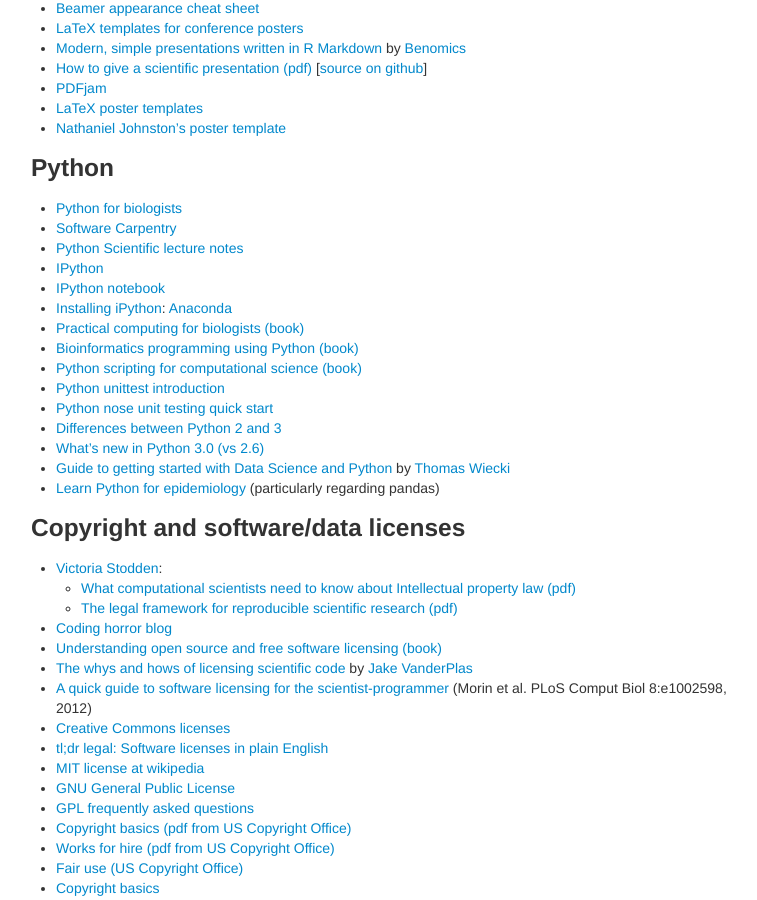
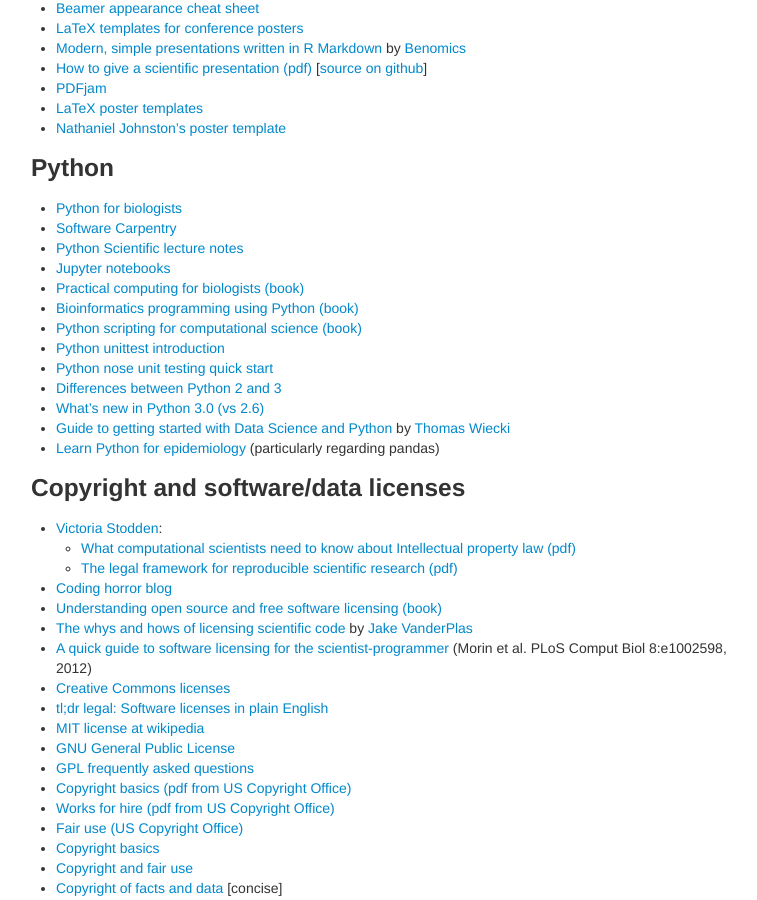
Before and after one commit to kbroman/Tools4RR, a Jekyll site: the page built from pages/resources.md, in a window 1280 px wide and 900 px high, scrolled down 3717 px. Shown: the whole window, without its empty margins (259-1016 px from the left). Built offline with Jekyll 4.4.1, drawn with Linux system fonts in a browser that asks for light colours.

Commit message:
pages/resources: ipython -> jupyter

```diff
--- a/pages/resources.md
+++ b/pages/resources.md
@@ -247,9 +247,7 @@
 - [Python for biologists](https://pythonforbiologists.com)
 - [Software Carpentry](https://software-carpentry.org)
 - [Python Scientific lecture notes](https://scipy-lectures.github.io/)
-- [IPython](https://ipython.org/)
-- [IPython notebook](http://ipython.org/notebook)
-- [Installing iPython](http://ipython.org/install.html): [Anaconda](http://continuum.io/downloads)
+- [Jupyter notebooks](https://jupyter.org)
 - [Practical computing for biologists (book)](https://www.amazon.com/gp/product/0878933913?ie=UTF8&tag=7210-20)
 - [Bioinformatics programming using Python (book)](https://www.amazon.com/gp/product/059615450X?ie=UTF8&tag=7210-20)
 - [Python scripting for computational science (book)](https://www.amazon.com/gp/product/3540739157?ie=UTF8&tag=7210-20)
```
